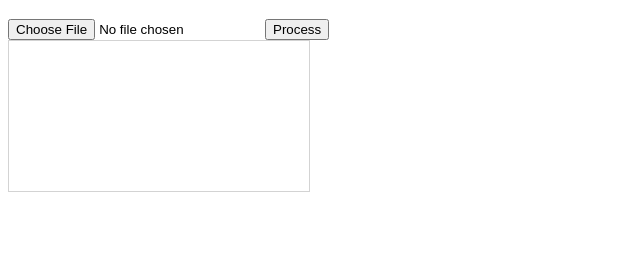
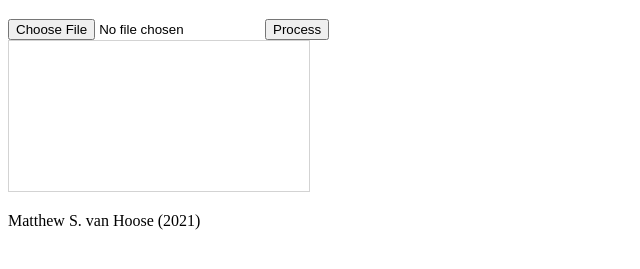
Before and after one commit to msvanhoose/ascii_from_image, a plain HTML site: page index.html in a window 1280 px wide. Shown: the part 61-330 px from the top of the page, without its empty margins (0-640 px from the left). Drawn offline with Linux system fonts and the light colour scheme.

Commit message:
Test commit after change

```diff
--- a/index.html
+++ b/index.html
@@ -23,6 +23,7 @@
     <div>
         <p id="ascii_output" style="font-size: .01em; line-height: 80%;"><p>
     </div>
+    <footer>Matthew S. van Hoose (2021)</footer>
 </body>
 
 </html>
```
